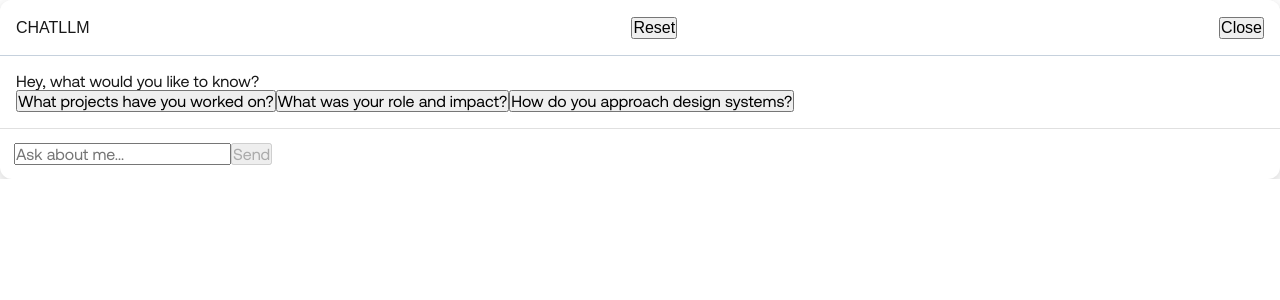
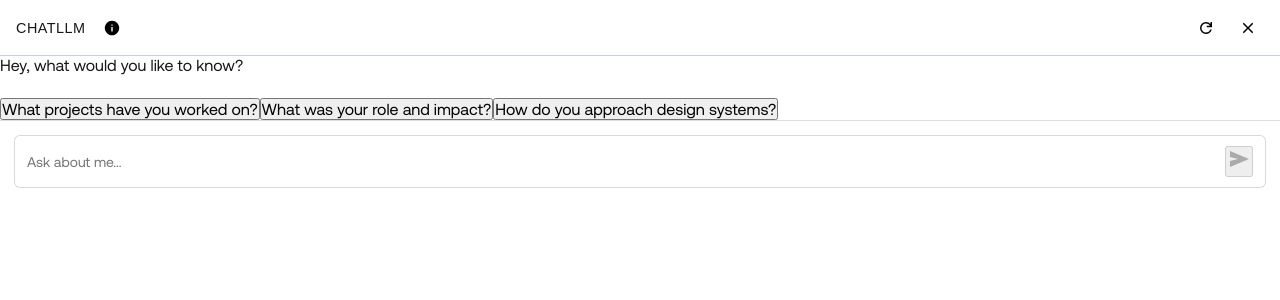
Before and after one commit to santilobos/portfolio-assistant-api2, a Next.js app: page /widget in a window 1280 px wide. Shown: the top 300 px of the page. Built offline with nearby package versions, Linux system fonts and the light colour scheme; a web font is replaced by a local one.

Commit message:
vuelta a versión estable

```diff
--- a/app/widget/page.module.css
+++ b/app/widget/page.module.css
@@ -1,104 +1,141 @@
-/* ===== Shell global ===== */
-.shell {
-  position: fixed;
-  inset: 0;
-  z-index: 999999;
-  pointer-events: none;
+.page {
+  --background: #fafafa;
+  --foreground: #fff;
+
+  --text-primary: #000;
+  --text-secondary: #666;
+
+  --button-primary-hover: #383838;
+  --button-secondary-hover: #f2f2f2;
+  --button-secondary-border: #ebebeb;
+
+  display: flex;
+  min-height: 100vh;
+  align-items: center;
+  justify-content: center;
+  font-family: var(--font-geist-sans);
+  background-color: var(--background);
 }
 
-.shellOpen {
-  pointer-events: auto;
+.main {
+  display: flex;
+  min-height: 100vh;
+  width: 100%;
+  max-width: 800px;
+  flex-direction: column;
+  align-items: flex-start;
+  justify-content: space-between;
+  background-color: var(--foreground);
+  padding: 120px 60px;
 }
 
-/* ===== Backdrop ===== */
-.backdrop {
-  position: absolute;
-  inset: 0;
-  border: 0;
-  padding: 0;
-  background: rgba(0, 0, 0, 0.2);
-  opacity: 0;
-  transition: opacity 220ms ease;
-  pointer-events: none;
+.intro {
+  display: flex;
+  flex-direction: column;
+  align-items: flex-start;
+  text-align: left;
+  gap: 24px;
 }
 
-.backdropOn {
-  opacity: 1;
-  pointer-events: auto;
+.intro h1 {
+  max-width: 320px;
+  font-size: 40px;
+  font-weight: 600;
+  line-height: 48px;
+  letter-spacing: -2.4px;
+  text-wrap: balance;
+  color: var(--text-primary);
 }
 
-/* ===== Panel ===== */
-.panel {
-  position: absolute;
-  right: 16px;
-  bottom: 16px;
-
-  width: min(420px, calc(100vw - 32px));
-  height: min(720px, calc(100dvh - 32px));
-
-  opacity: 0;
-  transform: translateY(14px) scale(0.97);
-  transition:
-    opacity 260ms cubic-bezier(0.22, 1, 0.36, 1),
-    transform 260ms cubic-bezier(0.22, 1, 0.36, 1);
-
-  pointer-events: none;
+.intro p {
+  max-width: 440px;
+  font-size: 18px;
+  line-height: 32px;
+  text-wrap: balance;
+  color: var(--text-secondary);
 }
 
-.panelOn {
-  opacity: 1;
-  transform: translateY(0) scale(1);
-  pointer-events: auto;
+.intro a {
+  font-weight: 500;
+  color: var(--text-primary);
 }
 
-/* ===== App ===== */
-.app {
+.ctas {
   display: flex;
-  flex-direction: column;
-  height: 100%;
-  background: #fff;
-  border-radius: 12px;
-  overflow: hidden;
-  box-shadow:
-    0 10px 30px rgba(0, 0, 0, 0.12),
-    0 2px 10px rgba(0, 0, 0, 0.08);
+  flex-direction: row;
+  width: 100%;
+  max-width: 440px;
+  gap: 16px;
+  font-size: 14px;
 }
 
-/* ===== Messages ===== */
-.messages {
-  flex: 1;
-  overflow-y: auto;
-  padding: 16px;
+.ctas a {
+  display: flex;
+  justify-content: center;
+  align-items: center;
+  height: 40px;
+  padding: 0 16px;
+  border-radius: 128px;
+  border: 1px solid transparent;
+  transition: 0.2s;
+  cursor: pointer;
+  width: fit-content;
+  font-weight: 500;
 }
 
-/* ===== Mobile ===== */
-@media (max-width: 640px) {
-  .panel {
-    left: 0;
-    right: 0;
-    bottom: 0;
-    width: 100vw;
-    height: 100dvh;
-    border-radius: 0;
-    transform: translateY(20px);
+a.primary {
+  background: var(--text-primary);
+  color: var(--background);
+  gap: 8px;
+}
+
+a.secondary {
+  border-color: var(--button-secondary-border);
+}
+
+/* Enable hover only on non-touch devices */
+@media (hover: hover) and (pointer: fine) {
+  a.primary:hover {
+    background: var(--button-primary-hover);
+    border-color: transparent;
   }
 
-  .app {
-    border-radius: 0;
+  a.secondary:hover {
+    background: var(--button-secondary-hover);
+    border-color: transparent;
   }
 }
 
+@media (max-width: 600px) {
+  .main {
+    padding: 48px 24px;
+  }
 
-.appOff {
-  opacity: 0;
-  transform: translateY(12px);
-  pointer-events: none;
-  transition: opacity 240ms ease, transform 240ms ease;
+  .intro {
+    gap: 16px;
+  }
+
+  .intro h1 {
+    font-size: 32px;
+    line-height: 40px;
+    letter-spacing: -1.92px;
+  }
 }
 
-.appOn {
-  opacity: 1;
-  transform: translateY(0);
-  pointer-events: auto;
-  transition: opacity 240ms ease, transform 240ms ease;
+@media (prefers-color-scheme: dark) {
+  .logo {
+    filter: invert();
+  }
+
+  .page {
+    --background: #000;
+    --foreground: #000;
+
+    --text-primary: #ededed;
+    --text-secondary: #999;
+
+    --button-primary-hover: #ccc;
+    --button-secondary-hover: #1a1a1a;
+    --button-secondary-border: #1a1a1a;
+  }
 }
--- a/app/widget/page.tsx
+++ b/app/widget/page.tsx
@@ -1,17 +1,20 @@
 "use client"
 
 import * as React from "react"
+
 import styles from "./page.module.css"
 
 import { Azeret_Mono } from "next/font/google"
-import localFont from "next/font/local"
-
-export const dynamic = "force-dynamic"
 
 const azeret = Azeret_Mono({
   subsets: ["latin"],
   weight: ["400", "600", "700"],
 })
+
+
+import localFont from "next/font/local"
+
+export const dynamic = "force-dynamic"
 
 const aeonik = localFont({
   src: "../fonts/AeonikPro-Regular.woff",
@@ -19,63 +22,19 @@ const aeonik = localFont({
   style: "normal",
 })
 
+
 type Msg = { role: "user" | "assistant"; content: string }
 
 export default function Widget() {
   const [messages, setMessages] = React.useState<Msg[]>([])
   const [input, setInput] = React.useState("")
   const [loading, setLoading] = React.useState(false)
-  const [isOpen, setIsOpen] = React.useState(true) // ⬅️ pon false luego
   const hasText = input.trim().length > 0
 
   const listRef = React.useRef<HTMLDivElement | null>(null)
+
 const typingIntervalRef = React.useRef<number | null>(null)
 
-  React.useEffect(() => {
-  if (!isOpen) return
-  const prev = document.documentElement.style.overflow
-  document.documentElement.style.overflow = "hidden"
-  return () => {
-    document.documentElement.style.overflow = prev
-  }
-}, [isOpen])
-
-
-  /* ===============================
-     Escuchar mensajes desde Framer
-  =============================== */
-  React.useEffect(() => {
-    const onMsg = (e: MessageEvent) => {
-      if (!e?.data) return
-      if (e.data.type === "CHAT_OPEN") setIsOpen(true)
-      if (e.data.type === "CHAT_CLOSE") setIsOpen(false)
-      if (e.data.type === "CHAT_TOGGLE") setIsOpen((v) => !v)
-    }
-    window.addEventListener("message", onMsg)
-    return () => window.removeEventListener("message", onMsg)
-  }, [])
-
-  /* ===============================
-     Autoscroll
-  =============================== */
-  React.useEffect(() => {
-    if (!listRef.current) return
-    listRef.current.scrollTop = listRef.current.scrollHeight
-  }, [messages, loading])
-
-  /* ===============================
-     Cleanup typing
-  =============================== */
-  React.useEffect(() => {
-    return () => {
-      if (typingIntervalRef.current)
-        window.clearInterval(typingIntervalRef.current)
-    }
-  }, [])
-
-  /* ===============================
-     Typing effect
-  =============================== */
 function typeAssistantMessage(fullText: string) {
   if (typingIntervalRef.current) {
     window.clearInterval(typingIntervalRef.current)
@@ -92,10 +51,7 @@ export default function Widget() {
       const next = [...prev]
       const last = next[next.length - 1]
       if (last?.role === "assistant") {
-          next[next.length - 1] = {
-            ...last,
-            content: fullText.slice(0, i),
-          }
+        next[next.length - 1] = { ...last, content: fullText.slice(0, i) }
       }
       return next
     })
@@ -110,9 +66,242 @@ export default function Widget() {
   }, speed)
 }
 
-  /* ===============================
-     Send message
-  =============================== */
+function Icon({ src, alt }: { src: string; alt: string }) {
+  return (
+    <img
+      src={src}
+      alt={alt}
+      width={18}
+      height={18}
+      style={{ display: "block" }}
+    />
+  )
+}
+
+const iconBtnBase: React.CSSProperties = {
+  width: 32,
+  height: 32,
+  borderRadius: 4,
+  border: "none",
+  background: "transparent",
+  display: "grid",
+  placeItems: "center",
+  cursor: "pointer",
+  padding: 0,
+  transition: "background-color 0.15s ease",
+}
+
+const iconInfo: React.CSSProperties = {
+  color: "rgba(0,0,0,0.45)", // gris
+}
+
+const iconAction: React.CSSProperties = {
+  color: "#000", // negro
+}
+
+
+
+function withHover(bg = "rgba(0,0,0,0.06)") {
+  return {
+    onMouseEnter: (e: React.MouseEvent<HTMLButtonElement>) => {
+      e.currentTarget.style.backgroundColor = bg
+    },
+    onMouseLeave: (e: React.MouseEvent<HTMLButtonElement>) => {
+      e.currentTarget.style.backgroundColor = "transparent"
+    },
+  }
+}
+
+
+
+
+function ChatHeader({
+  onReset,
+  onClose,
+}: {
+  onReset: () => void
+  onClose: () => void
+}) {
+  const [open, setOpen] = React.useState(false)
+  const btnRef = React.useRef<HTMLButtonElement | null>(null)
+  const cardRef = React.useRef<HTMLDivElement | null>(null)
+
+  // click fuera + ESC
+  React.useEffect(() => {
+    if (!open) return
+
+    const onDown = (e: PointerEvent) => {
+      const t = e.target as Node
+      if (cardRef.current?.contains(t)) return
+      if (btnRef.current?.contains(t)) return
+      setOpen(false)
+    }
+
+    const onKey = (e: KeyboardEvent) => {
+      if (e.key === "Escape") setOpen(false)
+    }
+
+    document.addEventListener("pointerdown", onDown, true)
+    window.addEventListener("keydown", onKey)
+    return () => {
+      document.removeEventListener("pointerdown", onDown, true)
+      window.removeEventListener("keydown", onKey)
+    }
+  }, [open])
+
+  // posición del popover anclado al botón
+  const [pos, setPos] = React.useState({ top: 56, left: 0, width: 520 })
+
+  React.useEffect(() => {
+    if (!open) return
+
+    const update = () => {
+      const rect = btnRef.current?.getBoundingClientRect()
+      const vw = window.innerWidth
+      const pad = 16
+      const width = Math.min(520, vw - pad * 2)
+
+      const idealLeft = rect ? rect.left + rect.width / 2 : vw / 2
+      const minLeft = pad + width / 2
+      const maxLeft = vw - pad - width / 2
+      const left = Math.max(minLeft, Math.min(maxLeft, idealLeft))
+
+      const top = rect ? rect.bottom + 10 : 56
+      setPos({ top, left, width })
+    }
+
+    update()
+    window.addEventListener("resize", update)
+    window.addEventListener("scroll", update, true)
+    return () => {
+      window.removeEventListener("resize", update)
+      window.removeEventListener("scroll", update, true)
+    }
+  }, [open])
+
+  return (
+    <>
+      <div
+         style={{
+    height: 56,
+    minHeight: 56,
+    maxHeight: 56,
+    position: "sticky",
+    top: 0,
+    zIndex: 50,
+    background: "#fff",
+    borderBottom: "1px solid rgba(198,209,221,100)",
+    padding: "0 16px",              // 👈 sin padding vertical
+    display: "flex",
+    alignItems: "center",
+    justifyContent: "space-between",
+    boxSizing: "border-box",
+  }}
+      >
+        <div style={{ display: "flex", alignItems: "center", gap: 10, fontFamily: azeret.style.fontFamily }}>
+  <div style={{ fontSize:"0.9rem", fontWeight: 400, letterSpacing: 0.5 }}>
+    CHATLLM
+  </div>
+
+  <button
+  ref={btnRef}
+  onClick={() => setOpen(v => !v)}
+  aria-label="Info"
+  style={{ ...iconBtnBase, ...iconInfo }}
+  {...withHover("rgba(0,0,0,0.06)")}
+>
+  <Icon src="/icons/info.svg" alt="Info" />
+</button>
+
+</div>
+
+<div style={{ display: "flex", alignItems: "center", gap: 10 }}>
+  <button
+  onClick={onReset}
+  aria-label="Reset"
+  style={{ ...iconBtnBase, ...iconAction }}
+  {...withHover("rgba(0,0,0,0.08)")}
+>
+  <Icon src="/icons/reset.svg" alt="Reset" />
+</button>
+
+
+  <button
+  onClick={() => {
+    window.parent?.postMessage({ type: "CHAT_REQUEST_CLOSE" }, "*")
+   }}
+  aria-label="Close"
+  style={{ ...iconBtnBase, ...iconAction }}
+  {...withHover("rgba(0,0,0,0.08)")}
+>
+  <Icon src="/icons/close.svg" alt="Close" />
+</button>
+
+</div>
+
+      </div>
+
+      {open && (
+        <>
+          {/* backdrop invisible para detectar click fuera */}
+          <div
+            style={{
+              position: "fixed",
+              inset: 0,
+              zIndex: 9998,
+              background: "transparent",
+            }}
+          />
+
+          <div
+  ref={cardRef}
+  style={{
+    position: "fixed",
+    top: pos.top,
+    left: pos.left,
+    transform: "translateX(-50%)",
+    width: pos.width,
+    zIndex: 9999,
+
+    background: "#F3F6FA",
+    border: "1px solid rgba(0,0,0,0.08)",
+    borderRadius: 4,
+
+    padding: "14px 16px",
+    boxShadow: "0px 1px 2px rgba(0,0,0,0.06), 0px 2px 6px rgba(0,0,0,0.04)",
+    fontFamily: azeret.style.fontFamily,
+    fontSize: "0.85rem",
+    lineHeight: 1.45,
+    letterSpacing: 0.2,
+    color: "rgba(0,0,0,0.65)",
+
+    writingMode: "horizontal-tb",
+  }}
+>
+  ChatLLM is an AI chatbot. May contain hallucinations. Responses are logged
+  for research and development purposes.
+</div>
+
+        </>
+      )}
+    </>
+  )
+}
+
+
+
+React.useEffect(() => {
+  return () => {
+    if (typingIntervalRef.current) window.clearInterval(typingIntervalRef.current)
+  }
+}, [])
+
+
+  React.useEffect(() => {
+    if (!listRef.current) return
+    listRef.current.scrollTop = listRef.current.scrollHeight
+  }, [messages, loading])
+
   async function send(text?: string) {
   const q = (text ?? input).trim()
   if (!q || loading) return
@@ -126,6 +315,7 @@ export default function Widget() {
   { role: "assistant", content: "" },
 ])
 
+
   try {
     const res = await fetch("/api/chat", {
       method: "POST",
@@ -135,11 +325,14 @@ export default function Widget() {
 
     const data = await res.json()
     const answer = data.answer ?? data.text ?? data.reply ?? ""
+
+    // 3️⃣ escribir letra a letra
     typeAssistantMessage(answer)
-    } catch {
+  } catch (e) {
     typeAssistantMessage("Sorry, something went wrong.")
   }
 }
+
 
   const quick = [
     "What projects have you worked on?",
@@ -150,52 +343,11 @@ export default function Widget() {
   const followUps = [
   "What makes your design approach unique?",
   "How do you approach product strategy?",
-    "What technologies do you use?",
+  "What technologies do you use?"
 ]
 
-  /* ===============================
-     HEADER
-  =============================== */
-  function ChatHeader({
-    onReset,
-    onClose,
-  }: {
-    onReset: () => void
-    onClose: () => void
-  }) {
   return (
-      <div
-        style={{
-          height: 56,
-          position: "sticky",
-          top: 0,
-          zIndex: 50,
-          background: "#fff",
-          borderBottom: "1px solid rgba(198,209,221,1)",
-          padding: "0 16px",
-          display: "flex",
-          alignItems: "center",
-          justifyContent: "space-between",
-          fontFamily: azeret.style.fontFamily,
-        }}
-      >
-        <div>CHATLLM</div>
-        <button onClick={onReset}>Reset</button>
-        <button onClick={onClose}>Close</button>
-      </div>
-    )
-  }
-
-  /* ===============================
-     RENDER
-  =============================== */
-
-  return (
-  <div
-    className={`${styles.app} ${aeonik.className} ${
-      isOpen ? styles.appOn : styles.appOff
-    }`}
-  >
+    <div className={`${styles.app} ${aeonik.className}`}>
        <ChatHeader
       onReset={() => {
         setMessages([])
@@ -203,14 +355,16 @@ export default function Widget() {
         setLoading(false)
       }}
       onClose={() => {
+        // le pide a Framer que cierre el panel
         window.parent?.postMessage({ type: "CHAT_REQUEST_CLOSE" }, "*")
       }}
     />
-
       {/* Messages */}
       <div ref={listRef} className={styles.messages}>
   {messages.map((m, i) => {
-        const isLast = m.role === "assistant" && i === messages.length - 1
+    const isFirstAssistant = i === 0
+    const isLastAssistant = m.role === "assistant" && i === messages.length - 1
+
 
   if (m.role === "user") {
     return (
@@ -220,21 +374,32 @@ export default function Widget() {
     )
   }
 
+  // Si el mensaje assistant está vacío y estás cargando -> thinking…
   if (m.content === "" && loading) {
     return (
       <div key={i} className={styles.assistantRow}>
+        <div className={styles.thinkingRow}>
           <span className={styles.thinking}>thinking…</span>
+        </div>
       </div>
     )
   }
 
   return (
   <div key={i} className={styles.assistantRow}>
-            <div className={styles.assistantText}>{m.content}</div>
+    <div className={`${styles.assistantText} ${styles.assistantTyping}`}>
+  {m.content}
+</div>
 
-            {isLast && !loading && (
+
+
+    {/* Follow-up questions SOLO bajo la última respuesta */}
+    {isLastAssistant && !loading && (
+  <>
+    <div className={styles.divider} />
+
     <div className={styles.followUps}>
-                {followUps.map((q) => (
+      {followUps.map(q => (
         <button
           key={q}
           onClick={() => send(q)}
@@ -244,23 +409,29 @@ export default function Widget() {
         </button>
       ))}
     </div>
+  </>
 )}
+
+
   </div>
 )
+
 })}
 
+
+  {/* 👇 Intro pegado abajo cuando aún no hay conversación */}
   {messages.length <= 1 && (
   <div className={styles.intro}>
+    <div className={styles.assistantRow}>
       <div className={styles.chatTitle}>
         Hey, what would you like to know?
       </div>
+    </div>
+
+
       <div className={styles.quickGrid}>
         {quick.map((q) => (
-              <button
-                key={q}
-                onClick={() => send(q)}
-                className={styles.quickBtn}
-              >
+          <button key={q} onClick={() => send(q)} className={styles.quickBtn}>
             {q}
           </button>
         ))}
@@ -269,17 +440,53 @@ export default function Widget() {
   )}
 </div>
 
+
       {/* Input */}
       <div style={{ padding: 14, borderTop: "1px solid rgba(0,0,0,0.12)" }}>
+        <div
+          style={{
+            display: "flex",
+            gap: 10,
+            alignItems: "center",
+            background: "#fff",
+            border: "1px solid rgba(0,0,0,0.15)",
+            borderRadius: 6,
+            padding: "10px 12px",
+          }}
+        >
           <input
             value={input}
             onChange={(e) => setInput(e.target.value)}
             onKeyDown={(e) => e.key === "Enter" && send()}
             placeholder="Ask about me…"
+            style={{ flex: 1, border: "none", outline: "none", fontSize: 14 }}
           />
-      <button onClick={() => send()} disabled={loading || !hasText}>
-        Send
+
+<button
+  onClick={() => send()}
+  disabled={loading || !hasText}
+  className={`${styles.sendBtn} ${hasText ? styles.sendBtnActive : ""}`}
+  aria-label="Send"
+>
+  <svg
+    className={styles.sendIcon}
+    width="24"
+    height="24"
+    viewBox="0 0 960 960"
+    xmlns="http://www.w3.org/2000/svg"
+    aria-hidden="true"
+  >
+    <path
+      d="M120 760v-240l320-80-320-80V120l760 320-760 320Z"
+      fill="currentColor"
+    />
+  </svg>
 </button>
+
+
+
+
+        </div>
       </div>
     </div>
   )
```
Lines whose indentation alone changed are shown as unchanged.
